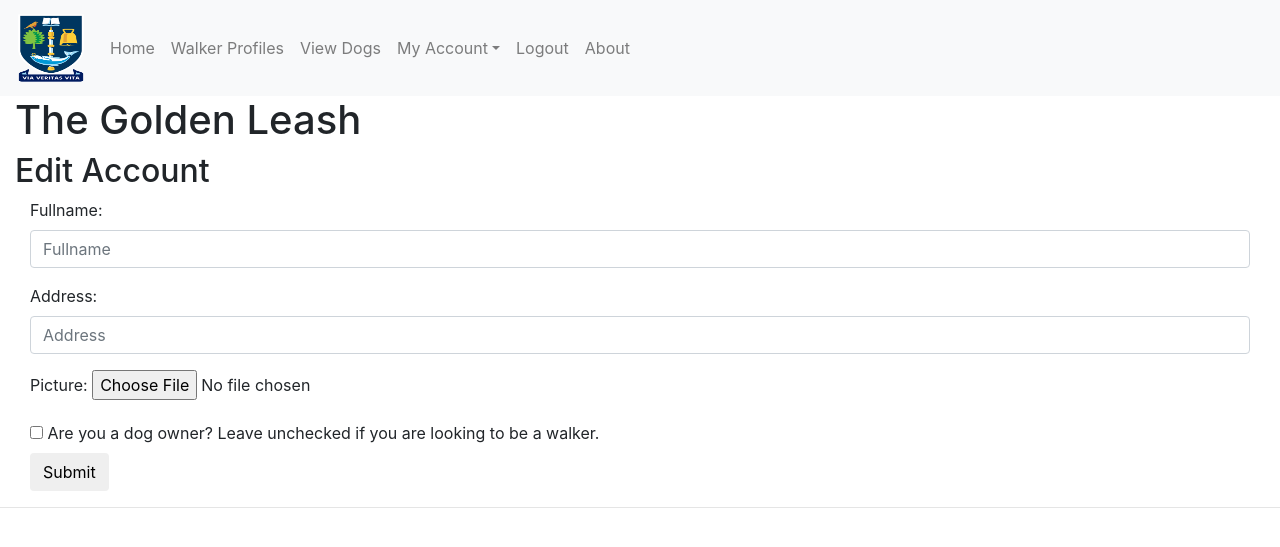
After one commit to IdreesMahmood/golden_leash_project, a Django app: page /golden_leash/edit_account/ in a window 1280 px wide. The commit adds this page. Shown: the top 547 px of the page. Run offline with Django 3.2, Linux system fonts and the light colour scheme; the visitor is signed in with stand-in values (Sample User, id 1); some libraries are stand-ins or nearby versions.

Commit message:
continued editing models and adding new templates

```diff
--- a/golden_leash/forms.py
+++ b/golden_leash/forms.py
@@ -14,3 +14,8 @@ class UserProfileForm(forms.ModelForm):
     class Meta:
         model = UserProfile
         fields = ('picture', 'is_owner')
+
+class UserEditForm(forms.ModelForm):
+    class Meta:
+        model = UserProfile
+        fields = ('fullname', 'address', 'picture', 'is_owner')
--- a/golden_leash/models.py
+++ b/golden_leash/models.py
@@ -6,6 +6,10 @@ class UserProfile(models.Model):
     user = models.OneToOneField(User)
     is_owner = models.BooleanField(default=False)
     picture = models.ImageField(upload_to='profile_images', blank=True)
+
+    fullname = models.CharField(max_length=128, default="")
+    address = models.CharField(max_length=256, default="")
+    rating = models.IntegerField(default=3)
 
     def __str__(self):
         return self.user.username
@@ -18,7 +22,7 @@ class Dog(models.Model):
     breed = models.CharField(max_length=128)
     image = models.ImageField(upload_to="pictures/%Y/%m%d/", max_length=255)
     slug = models.SlugField(unique=True)
-    owner = models.ForeignKey(UserProfile, on_delete=models.CASCADE)
+    #owner = models.ForeignKey(UserProfile, on_delete=models.CASCADE)
 
     def save(self, *args, **kwargs):
         self.slug = slugify(self.name)
--- a/golden_leash/urls.py
+++ b/golden_leash/urls.py
@@ -21,4 +21,8 @@ urlpatterns = [
     url(r'^logout/$', views.user_logout, name='logout'),
 
     url(r'^password/$', views.change_password, name='change_password'),
+
+    url(r'^add_dog/$', views.add_dog, name='add_dog'),
+
+    url(r'^edit_account/$', views.edit_account, name='edit_account'),
     ]
--- a/golden_leash/views.py
+++ b/golden_leash/views.py
@@ -1,5 +1,5 @@
 from django.shortcuts import render, redirect
-from golden_leash.forms import UserForm, UserProfileForm
+from golden_leash.forms import UserForm, UserProfileForm, UserEditForm
 from django.contrib.auth import authenticate, login
 from django.http import HttpResponseRedirect, HttpResponse
 from django.core.urlresolvers import reverse
@@ -14,8 +14,9 @@ from golden_leash.models import UserProfile
 # Create your views here.
 
 def index(request):
-
-    return render(request, "golden_leash/index.html", {})
+    profiles = UserProfile.objects.all()
+    context_dict = {'profiles': profiles}
+    return render(request, "golden_leash/index.html", context=context_dict)
 
 def walkerProfiles(request):
     profiles = UserProfile.objects.all()
@@ -28,8 +29,10 @@ def viewDogs(request):
     return render(request, "golden_leash/viewDogs.html", context=context_dict)
 
 def about(request):
+    profiles = UserProfile.objects.all()
+    context_dict = {'profiles': profiles}
+    return render(request, "golden_leash/about.html", context=context_dict)
 
-	return render(request, "golden_leash/about.html", {})
 
 def user_login(request):
     if request.method == 'POST':
@@ -63,6 +66,7 @@ def register(request):
             user.save()
             profile = profile_form.save(commit=False)
             profile.user = user
+            profile.is_owner = profile_form.cleaned_data['is_owner']
 
             if 'picture' in request.FILES:
                 profile.picture = request.FILES['picture']
@@ -76,7 +80,32 @@ def register(request):
         profile_form = UserProfileForm()
     return render(request, 'golden_leash/register.html', {'user_form': user_form, 'profile_form': profile_form, 'registered': registered})
 
+@login_required
+def edit_account(request):
+    profiles = UserProfile.objects.all()
+    context_dict = {'profiles': profiles}
+    if request.method == 'POST':
+        form = UserEditForm(data=request.POST, instance=request.user)
+
+        if form.is_valid():
+            profile = form.save()
+            profile.fullname = form.cleaned_data['fullname']
+            profile.address = form.cleaned_data['address']
+            profile.picture = form.cleaned_data['picture']
+            profile.is_owner = form.cleaned_data['is_owner']
+            profile.save()
+            return redirect('/golden_leash/my_account/')
+    else:
+        form = UserEditForm(instance=request.user)
+        context_dict['form'] = form
+        return render(request, "golden_leash/edit_account.html", context=context_dict)
+    return render(request, "golden_leash/edit_account.html", context=context_dict)
+
+
+@login_required
 def change_password(request):
+    profiles = UserProfile.objects.all()
+    context_dict = {'profiles': profiles}
     if request.method == 'POST':
         form = PasswordChangeForm(request.user, request.POST)
         if form.is_valid():
@@ -88,15 +117,23 @@ def change_password(request):
             messages.error(request, 'Please correct the error below.')
     else:
         form = PasswordChangeForm(request.user)
-    return render(request, 'golden_leash/change_password.html', {
-        'form': form
-    })
+
+    context_dict['form'] = form
+    return render(request, 'golden_leash/change_password.html', context_dict)
 
 @login_required
 def my_account(request):
-    return render(request, "golden_leash/my_account.html", {})
+    profiles = UserProfile.objects.all()
+    context_dict = {'profiles': profiles}
+    return render(request, "golden_leash/my_account.html", context_dict)
 
 @login_required
 def user_logout(request):
     logout(request)
     return HttpResponseRedirect(reverse('index'))
+
+@login_required
+def add_dog(request):
+    profiles = UserProfile.objects.all()
+    context_dict = {'profiles': profiles}
+    return render(request, "golden_leash/add_dog.html", context=context_dict)
--- a/templates/golden_leash/add_dog.html
+++ b/templates/golden_leash/add_dog.html
@@ -12,7 +12,7 @@
 {% block body_block %}
 
 	<div>
-			<form id="category_form" method="post" action="{% url 'add_category' %}">
+			<form id="dog_form" method="post" action="{% url 'add_dog' %}">
 				{% csrf_token %}
 				{% for hidden in form.hidden_fields %}
 	      		{{ hidden }}
@@ -25,7 +25,7 @@
 
         {% endfor %}
 
-            <input type="submit" name="submit" value="Create Category" />
+            <input type="submit" name="submit" value="add_dog" />
 
       </form>
 	</div>
--- a/templates/golden_leash/base.html
+++ b/templates/golden_leash/base.html
@@ -34,14 +34,24 @@
 						<a class="nav-link" href="{% url 'viewDogs' %}">View Dogs</a>
 					</li>
 					{% if user.is_authenticated %}
-						<li class="nav-item">
-							<a class="nav-link" href="{% url 'my_account' %}">My Account</a>
+						<li class="nav-item dropdown">
+	        		<a class="nav-link dropdown-toggle" href="{% url 'my_account' %}" id="navbarDropdown" role="button" data-toggle="dropdown" aria-haspopup="true" aria-expanded="false">My Account</a>
+							<div class="dropdown-menu" aria-labelledby="navbarDropdown">
+								{% if profiles %}
+									{% for profile in profiles %}
+										{% if profile.user.get_username == user.get_username and profile.is_owner%}
+											<a class="dropdown-item" href="{% url 'add_dog' %}">Add a dog</a>
+											<div class="dropdown-divider"></div>
+										{% endif %}
+									{% endfor %}
+								{% endif %}
+							<a class="dropdown-item" href="{% url 'my_account' %}">View Account</a>
+							<a class="dropdown-item" href="{% url 'change_password' %}">Change Password</a>
+							<a class="dropdown-item" href="{% url 'edit_account' %}">Edit Account</a>
+							</div>
 						</li>
 						<li class="nav-item">
 							<a class="nav-link" href="{% url 'logout' %}">Logout</a>
-						</li>
-						<li class="nav-item">
-							<a class="nav-link" href="{% url 'change_password' %}">Change Password</a>
 						</li>
 					{% else %}
 						<li class="nav-item">
--- /dev/null
+++ b/templates/golden_leash/edit_account.html
@@ -0,0 +1,38 @@
+{% extends 'golden_leash/base.html' %}
+{% load staticfiles %}
+
+{% block title_block %}
+	Edit Account
+{% endblock %}
+
+{% block header_block %}
+	Edit Account
+{% endblock %}
+
+{% block body_block %}
+<div class="container-fluid">
+	<form  id="user_form" method="post" action="{% url 'edit_account' %}">
+		{% csrf_token %}
+		<div class="form-group">
+			<label for="exampleInputText1">Fullname:</label>
+			<input type="text" class="form-control" id = "exampleInputText1" name="fullname" placeholder="Fullname"/>
+		</div>
+		<div class="form-group">
+			<label for="exampleInputText1">Address:</label>
+			<input type="text" class="form-control" id = "exampleInputText1" name="address" placeholder="Address"/>
+		</div>
+		<div class="form-group">
+			<label for="exampleInputFile">Picture:</label>
+			<input type="file" name="picture" id="exampleInputFile">
+		</div>
+		<div class="checkbox">
+			<label>
+				<input type="checkbox" name="is_owner"> Are you a dog owner? Leave unchecked if you are looking to be a walker.
+			</label>
+		</div>
+
+		<input type="submit" class="btn btn-default" value="Submit" />
+
+	</form>
+</div>
+{% endblock %}
--- a/templates/golden_leash/register.html
+++ b/templates/golden_leash/register.html
@@ -12,11 +12,11 @@
 {% block body_block %}
 
 	{% if registered %}
-		Rango says: <strong>thank you for registering!</strong>
+		<strong>thank you for registering!</strong>
 		<a href="{% url 'index' %}">Return to the homepage.</a><br />
 	{% else %}
 
-	<form  id="user_form" method="post" action="{% url 'register' %}">
+	<form  id="edit_form" method="post" action="{% url 'register' %}">
 		{% csrf_token %}
 		<div class="form-group">
 			<label for="exampleInputText1">Username:</label>
@@ -36,7 +36,7 @@
 	  </div>
 		<div class="checkbox">
 			<label>
-				<input type="checkbox" name="isOwner"> Are you a dog owner? Leave unchecked if you are looking to be a walker.
+				<input type="checkbox" name="is_owner"> Are you a dog owner? Leave unchecked if you are looking to be a walker.
 			</label>
 		</div>
 
```
Also changed, not shown: templates/golden_leash/my_account.html (+19 -2 lines), templates/golden_leash/walkerProfiles.html (+14 -4 lines), golden_leash/migrations/0003_userprofile_isowner.py (added), golden_leash/migrations/0004_auto_20190319_1951.py (added), golden_leash/migrations/0005_auto_20190320_1755.py (added), golden_leash/migrations/0006_userprofile_fullname.py (added).
